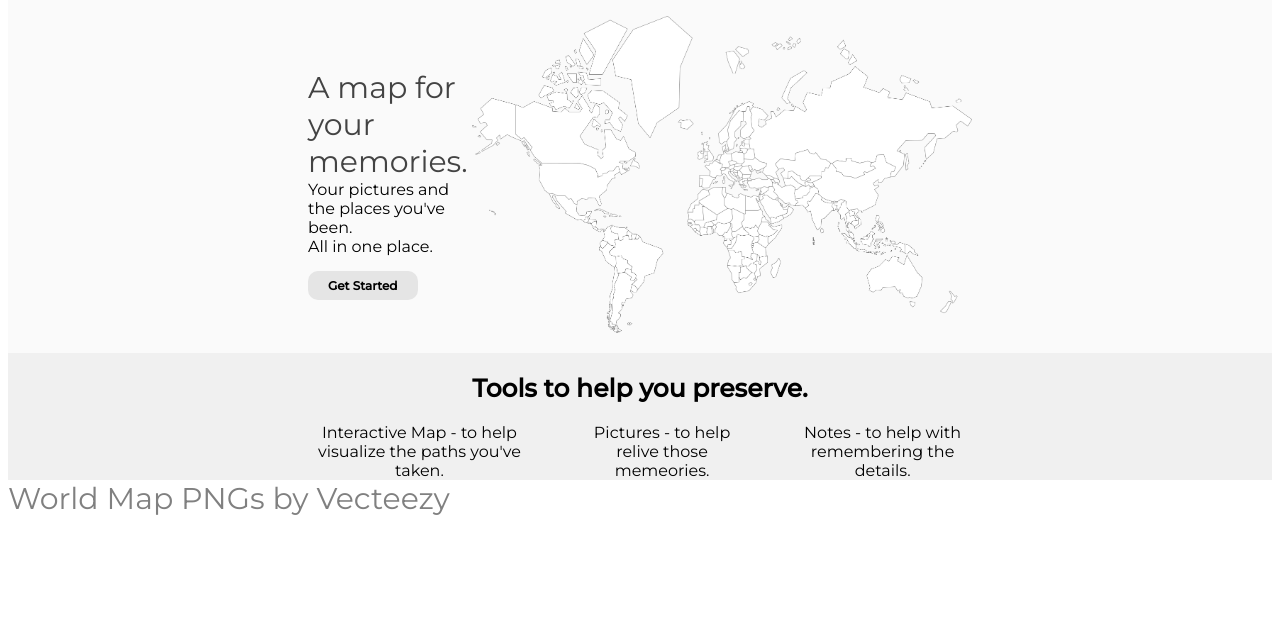
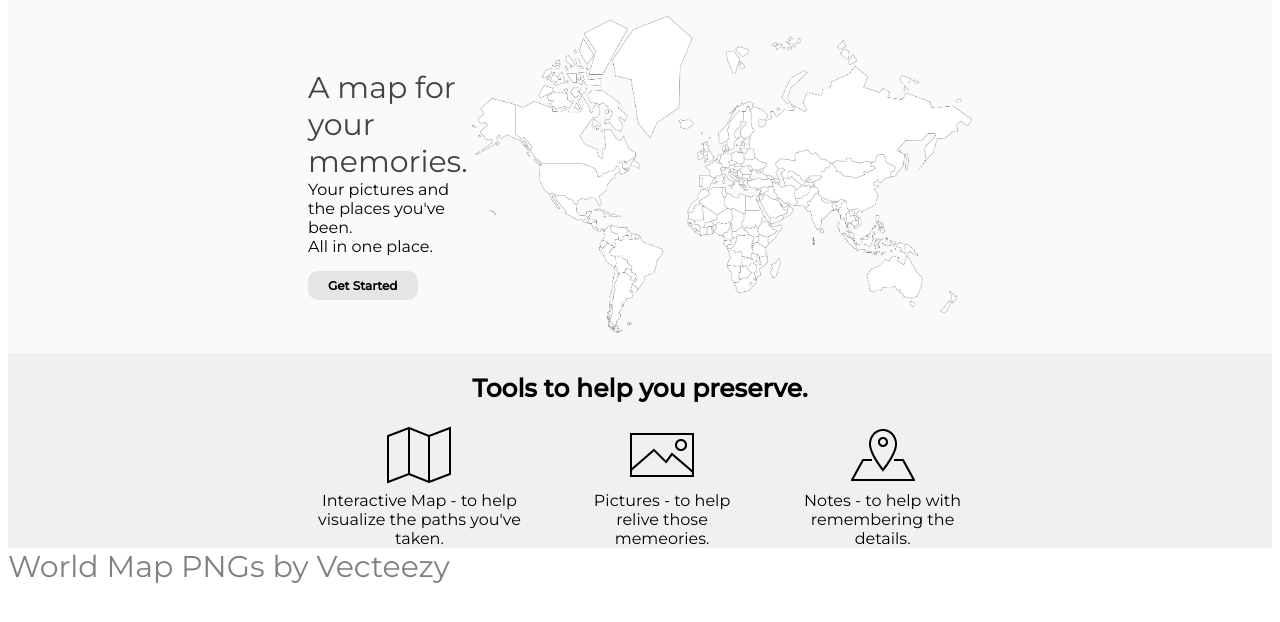
Before and after one commit to alchena/picture-map, a plain HTML site: page index.html in a window 1280 px wide. Shown: the part 118-740 px from the top of the page. Drawn offline with Linux system fonts and the light colour scheme; a web font is replaced by a local one.

Commit message:
added icons to cards and standardized the text underneath them
text length was previously mismatched with other cards

```diff
--- a/index.html
+++ b/index.html
@@ -25,23 +25,26 @@
     <div class="first-section">
         <div class="left">
             <div class="text-header">A map for your memories. </div>
-            <div>Your pictures and the places you've been.</div>
-            <div> All in one place.</div>
-            <button>Get Started</button>
+            <div class="subtext">Your pictures and the places you've been.</div>
+            <div class="subtext"> All in one place.</div>
+            <button><div class="button-text">Get Started</div></button>
         </div>
         <img src="./images/map-graphic/transparent-map.png">
     </div>
     <div class="second-section">
         <div class="header-two">Tools to help you preserve.</div>
         <div class="cards">
-            <div class="card1">
-            <div class="card-text">Interactive Map - to help visualize the paths you've taken.</div>
+            <div class="card">
+                <img src="./images/card-icons/basic_map.png">
+                <div class="card-text">Interactive Map - to help visualize the paths you've taken.</div>
             </div>
-            <div class="card2">
-            <div class="card-text">Pictures - to help relive those memeories.</div>
+            <div class="card">
+                <img src="./images/card-icons/basic_picture.png">
+                <div class="card-text">Pictures - to help relive those memeories.</div>
             </div>
-            <div class="card3">
-            <div class="card-text">Notes - to help with remembering the details.</div>
+            <div class="card">
+                <img src="./images/card-icons/basic_geolocalize-05.png">
+                <div class="card-text">Notes - to help with remembering the details.</div>
             </div>
         </div>
     </div>
```
